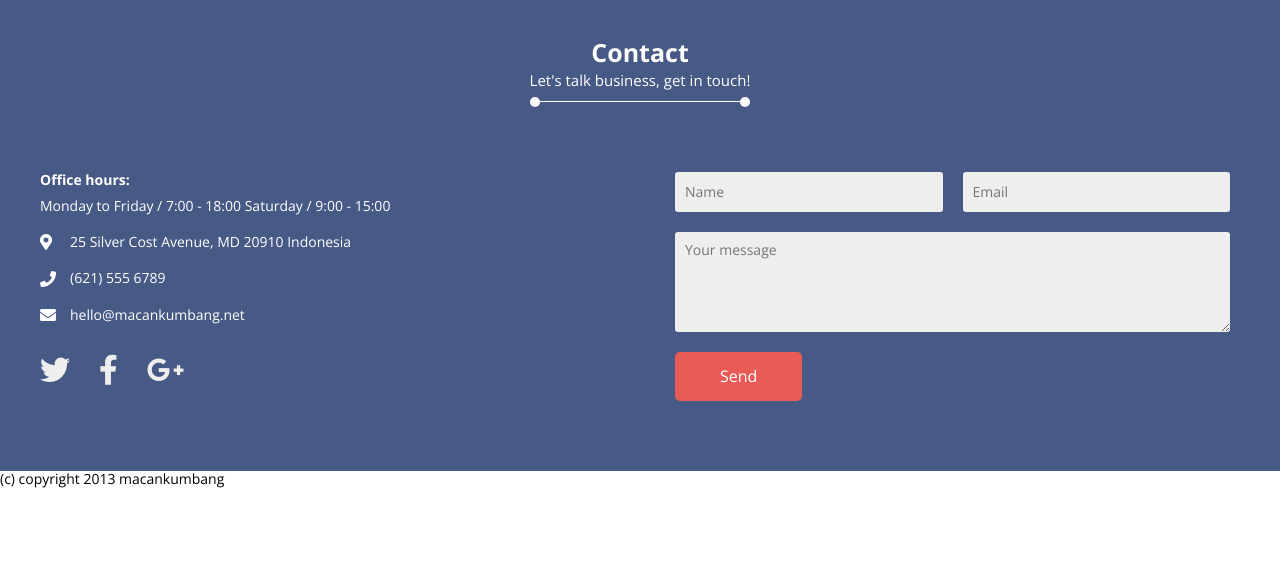
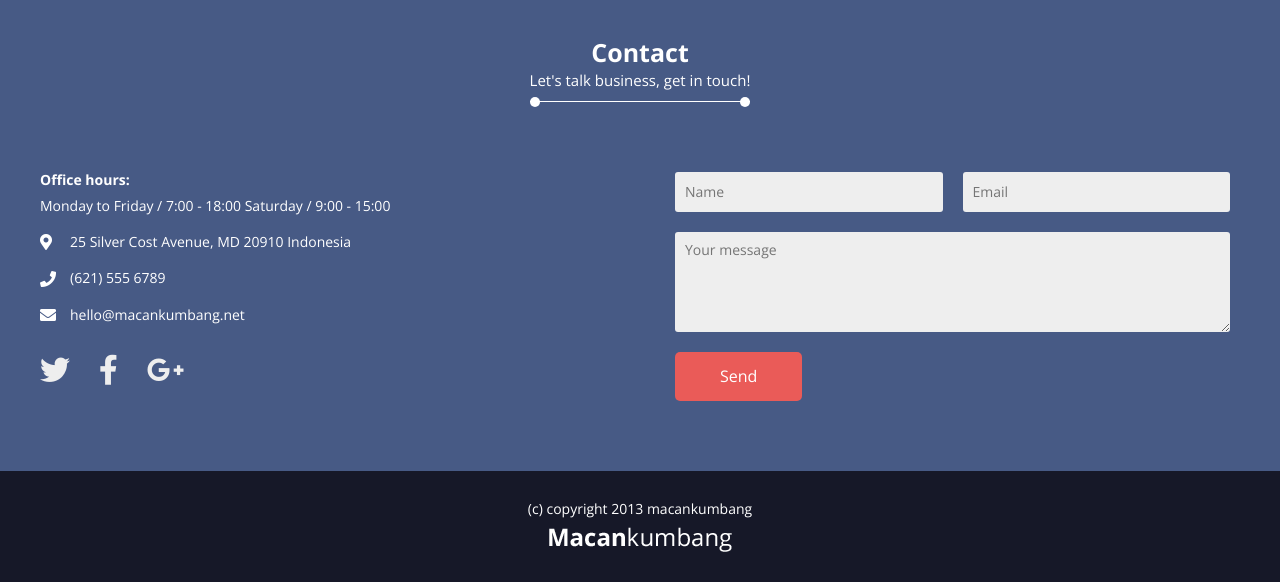
Before and after one commit to AdrianBobak/Weekly-webdev-challenge, a plain HTML site: page 05/index.html in a window 1280 px wide. Shown: the part 3594-4176 px from the top of the page. Before the commit the page ends 4110 px from the top, so only its background shows below. Drawn offline with nearby package versions, Linux system fonts and the light colour scheme; files that its build step writes are made by us from their sources.

Commit message:
footer CSS

```diff
--- a/05/scss/style.scss
+++ b/05/scss/style.scss
@@ -758,3 +758,24 @@ a {
         }
     }
 }
+
+// FOOTER
+
+.footer {
+    background-color: $bgSectionDarkBlue;
+    color: $white;
+    padding: 30px 0;
+    display: flex;
+    flex-direction: column;
+    justify-content: center;
+    align-items: center;
+
+    & p {
+        margin-bottom: 10px;
+        text-align: center;
+    }
+
+    & img {
+        max-width: 90%;
+    }
+}
```
